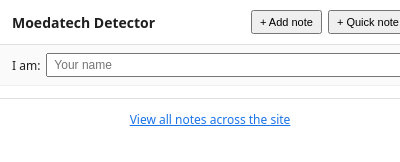
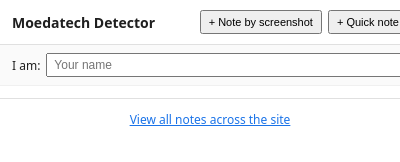
Before and after one commit to meriesaif024-png/moedatech-extension, a browser extension: page extension/popup.html in a window 400 px wide. Drawn offline with Linux system fonts and the light colour scheme.

Commit message:
Rename Add note button to Note by screenshot

```diff
--- a/extension/popup.html
+++ b/extension/popup.html
@@ -9,7 +9,7 @@
     <header>
       <h1>Moedatech Detector</h1>
       <div class="actions">
-        <button id="addNote">+ Add note</button>
+        <button id="addNote">+ Note by screenshot</button>
         <button id="quickNote">+ Quick note</button>
       </div>
     </header>
```
